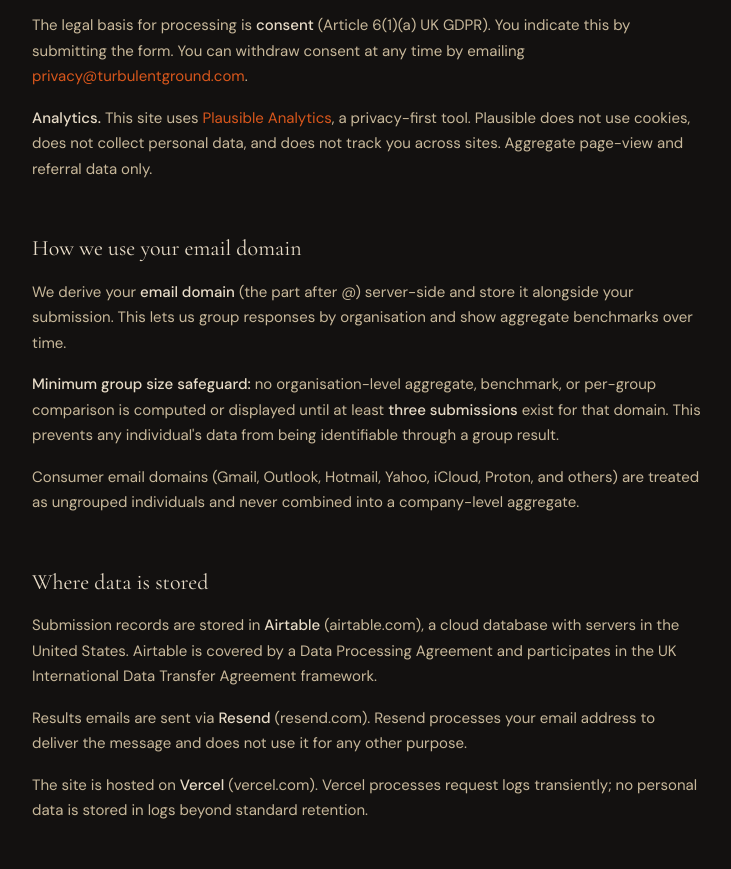
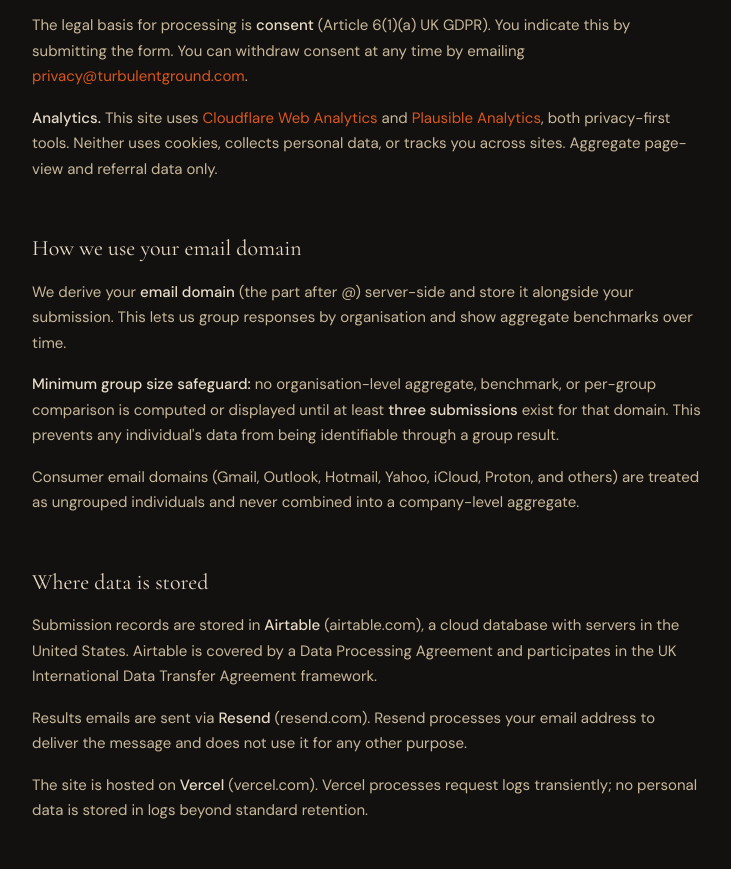
Before and after one commit to grahambeale/turbulentground.com, a plain HTML site: page privacy.html in a window 1280 px wide. Shown: the part 821-1690 px from the top of the page, without its empty margins (272-1003 px from the left). Drawn offline with nearby package versions, Linux system fonts and the light colour scheme.

Commit message:
Add <main> landmark to all pages; fix privacy.html analytics disclosure

```diff
--- a/privacy.html
+++ b/privacy.html
@@ -10,7 +10,6 @@
 <link rel="preconnect" href="https://fonts.googleapis.com">
 <link rel="preconnect" href="https://fonts.gstatic.com" crossorigin>
 <link href="https://fonts.googleapis.com/css2?family=DM+Sans:wght@300;400;500&family=Cormorant+Garamond:ital,wght@0,300;0,400;0,600;1,300;1,400&family=Bebas+Neue&display=swap" rel="stylesheet">
-<script defer data-domain="turbulentground.com" src="https://plausible.io/js/script.js"></script>
 <style>
   *, *::before, *::after { box-sizing: border-box; margin: 0; padding: 0; }
   :root {
@@ -52,6 +51,7 @@
   .footer-copy { font-size: 12px; color: var(--muted); }
   .footer-copy a { color: var(--muted); }
 </style>
+<script defer data-domain="turbulentground.com" src="https://plausible.io/js/script.js"></script>
 <script defer src='https://static.cloudflareinsights.com/beacon.min.js' data-cf-beacon='{"token": "141e85dbfc074e31a2b11c6a8ee16c51"}'></script>
 </head>
 <body>
@@ -63,6 +63,7 @@
     <a href="/diagnostic" class="nav-cta">Take the diagnostic</a>
   </div>
 </nav>
+<main>
 
 <div class="page-wrap">
   <p class="eyebrow">Turbulent Ground</p>
@@ -86,7 +87,7 @@
 
   <p>The legal basis for processing is <strong>consent</strong> (Article 6(1)(a) UK GDPR). You indicate this by submitting the form. You can withdraw consent at any time by emailing <a href="mailto:privacy@turbulentground.com">privacy@turbulentground.com</a>.</p>
 
-  <p><strong>Analytics.</strong> This site uses <a href="https://plausible.io" target="_blank" rel="noopener">Plausible Analytics</a>, a privacy-first tool. Plausible does not use cookies, does not collect personal data, and does not track you across sites. Aggregate page-view and referral data only.</p>
+  <p><strong>Analytics.</strong> This site uses <a href="https://www.cloudflare.com/web-analytics/" target="_blank" rel="noopener">Cloudflare Web Analytics</a> and <a href="https://plausible.io" target="_blank" rel="noopener">Plausible Analytics</a>, both privacy-first tools. Neither uses cookies, collects personal data, or tracks you across sites. Aggregate page-view and referral data only.</p>
 
   <h2>How we use your email domain</h2>
 
@@ -130,6 +131,7 @@
   <p>Questions? Email <a href="mailto:privacy@turbulentground.com">privacy@turbulentground.com</a>.</p>
 </div>
 
+</main>
 <footer>
   <div class="footer-links">
     <a href="https://beale.co.uk">Originally built by Graham Beale</a>. AI product team from Sprint 1 — a live experiment. <a href="https://www.linkedin.com/in/grahambeale/">Read about it</a>.
```
Also changed, not shown: CLAUDE.md (added, +1 -0 lines), about.html (+3 -1 lines), care-capital.html (+3 -1 lines), diagnostic/index.html (+3 -1 lines), index.html (+3 -1 lines), writing.html (+3 -1 lines), 2 other files.
